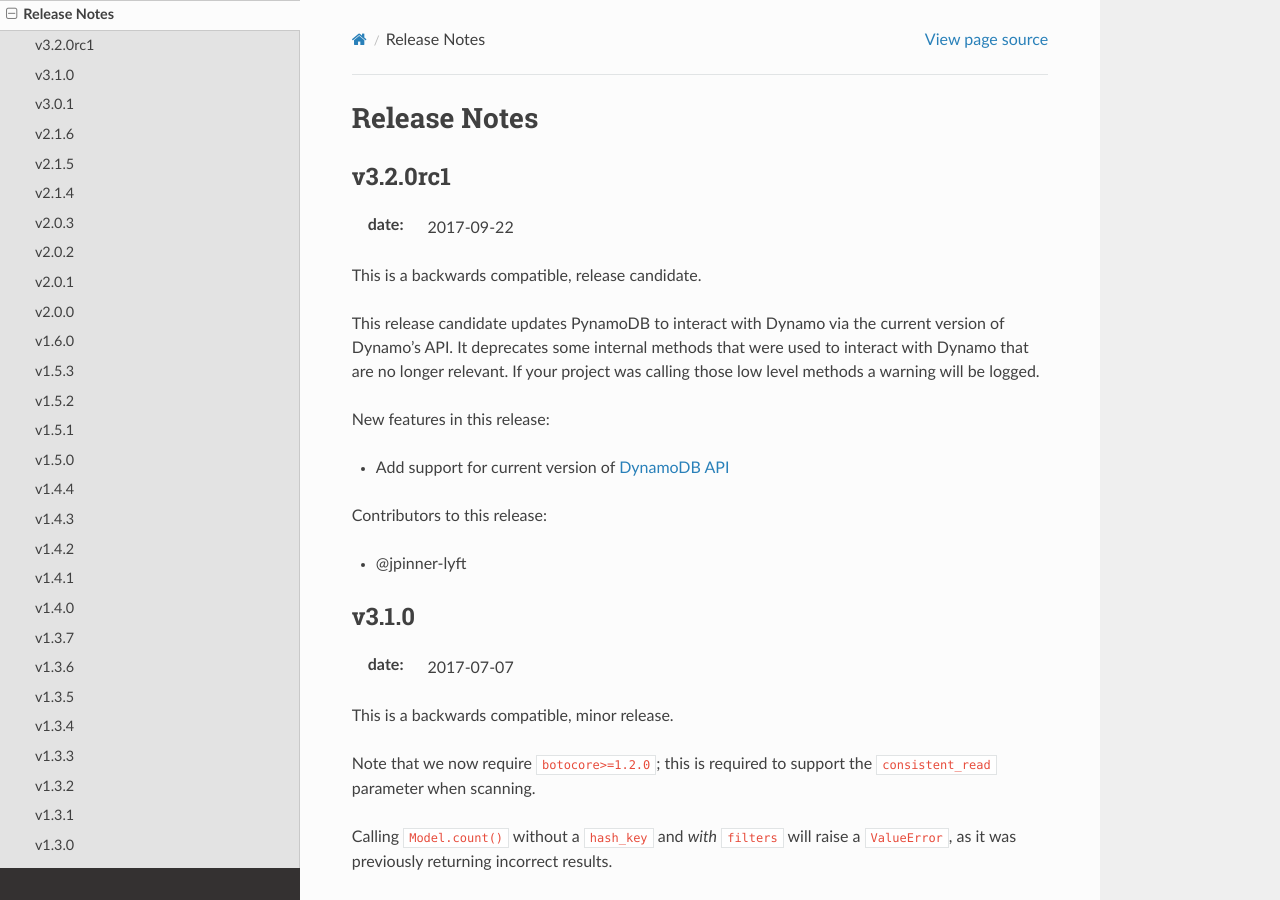
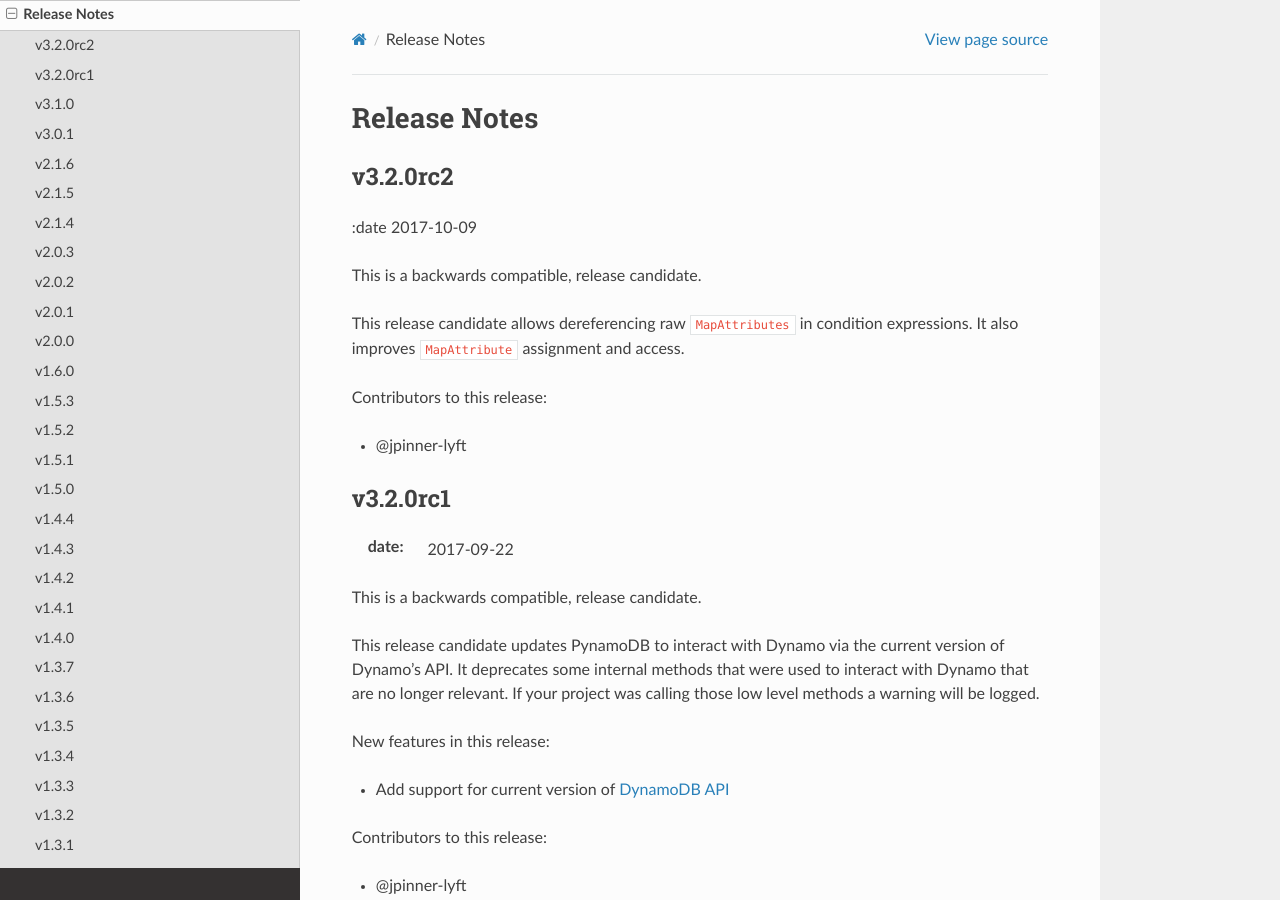
Before and after one commit to pynamodb/PynamoDB, a Sphinx documentation site: the page built from docs/release_notes.rst, in a window 1280 px wide and 900 px high. Built offline with Sphinx 7.4.7 and the Read the Docs theme 2.0.0, drawn with Linux system fonts in a browser that asks for light colours.

Commit message:
3.2.0rc2 (#369)
* 3.2.0rc2

* period

* update

```diff
--- a/docs/release_notes.rst
+++ b/docs/release_notes.rst
@@ -1,5 +1,19 @@
 Release Notes
 =============
+
+v3.2.0rc2
+-------
+
+:date 2017-10-09
+
+This is a backwards compatible, release candidate.
+
+This release candidate allows dereferencing raw ``MapAttributes`` in condition expressions.
+It also improves ``MapAttribute`` assignment and access.
+
+Contributors to this release:
+
+* @jpinner-lyft
 
 v3.2.0rc1
 -------
--- a/pynamodb/__init__.py
+++ b/pynamodb/__init__.py
@@ -7,4 +7,4 @@
 """
 __author__ = 'Jharrod LaFon'
 __license__ = 'MIT'
-__version__ = '3.2.0rc1'
+__version__ = '3.2.0rc2'
```
